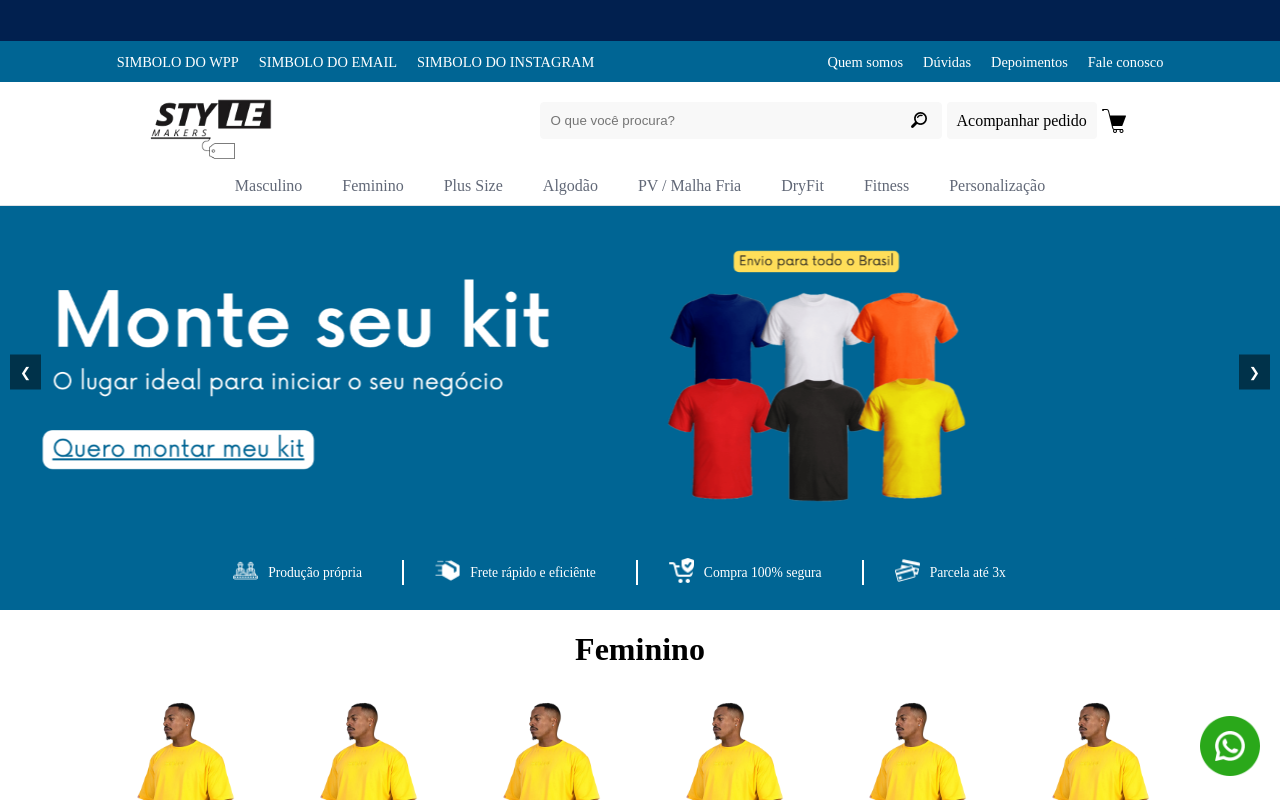
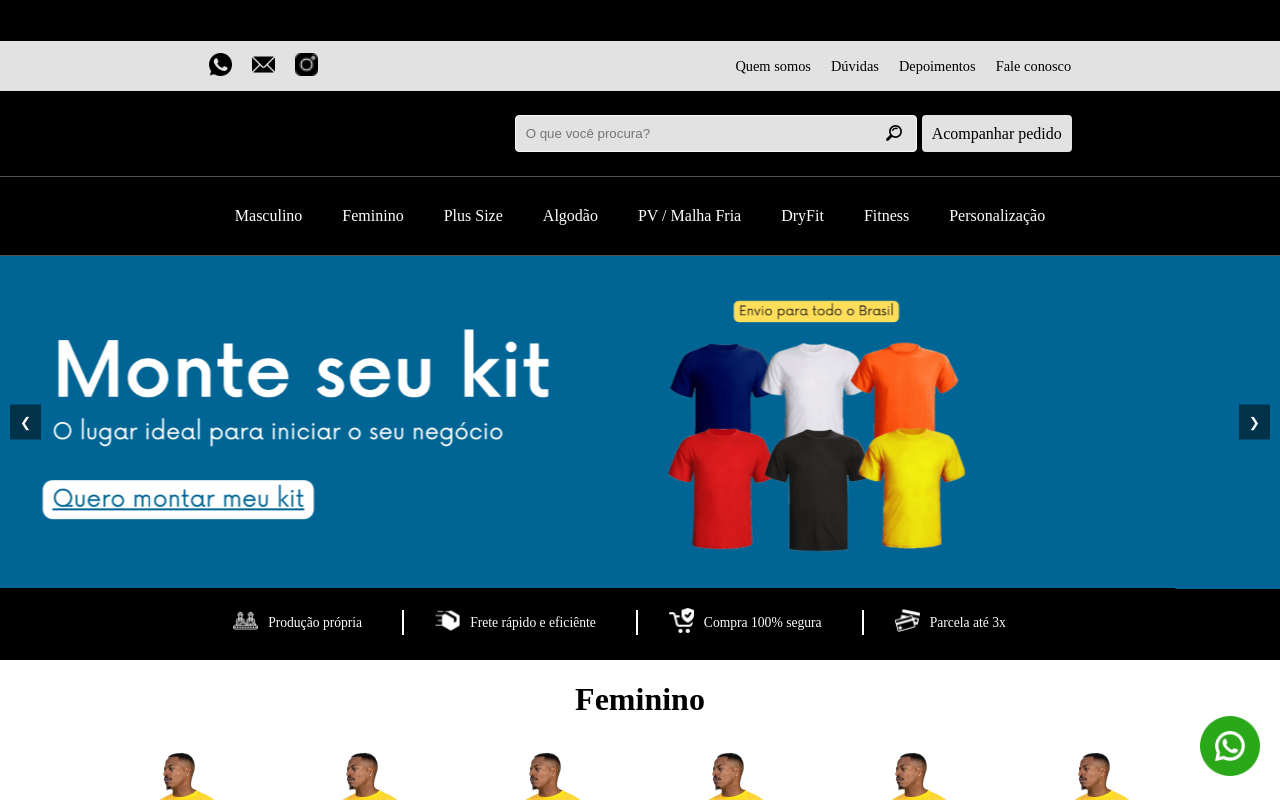
Before and after one commit to lucgoulart/fabricante-multimarcas, an Angular app: page / in a window 1280 px wide. Shown: the top 800 px of the page. Built offline with nearby package versions, Linux system fonts and the light colour scheme.

Commit message:
mudanças layout

```diff
--- a/src/app/components/header/header.component.css
+++ b/src/app/components/header/header.component.css
@@ -4,18 +4,19 @@ body {
 
 .header {
   .header-static {
-    background-color: #01204f;
+    background-color: #000;
     width: 100%;
     height: 41px;
   }
 
   .informations-manufacturer {
-    background-color: #006594;
+    background-color: #e2e2e2;
     width: 100%;
     display: flex;
     justify-content: space-around;
     padding-top: 11.5px;
     padding-bottom: 11.5px;
+    align-items: center;
 
     .informations-content {
       display: flex;
@@ -27,8 +28,12 @@ body {
           font-size: 0.9rem;
 
           .link-header-contact {
-            color: white;
+            color: #000;
             text-decoration: none;
+          }
+          .icon-header{
+            height: 23px;
+            width: 23px;
           }
         }
       }
@@ -38,8 +43,11 @@ body {
   .options-for-client {
     display: flex;
     justify-content: space-around;
-    margin-top: 20px;
     width: 100%;
+    background-color: #000;
+    align-items: center;
+    padding-top: 10px;
+    padding-bottom: 10px;
 
     .logo-style {
     height: 84px;
@@ -66,7 +74,7 @@ body {
         .input {
           .search {
             position: absolute;
-            background-color: #f8f8f8;
+            background-color: #e2e2e2;
             border-radius: 4px;
             border: 1px solid #f8f8f8;
             padding: 10px;
@@ -89,7 +97,7 @@ body {
       .track-order {
         display: flex;
         align-items: center;
-        background-color: #f8f8f8;
+        background-color: #e2e2e2;
         padding: 10px;
         border-radius: 4px;
         cursor: pointer;
@@ -116,8 +124,10 @@ body {
     display: flex;
     gap: 40px;
     justify-content: center;
-    padding: 10px;
-    border-bottom: 1px solid #dee2e6;
+    padding: 30px;
+    border-top: 1px solid #555555; ;
+    border-bottom: 1px solid #555555;
+    background-color: #000;
 
     .options {
       .option {
@@ -146,7 +156,7 @@ body {
 
 .link {
   text-decoration: none;
-  color: #616877;
+  color: #fff;
   position: relative;
 }
 
@@ -239,14 +249,14 @@ a:hover::before {
     .search-mobile{
       width: 100%;
       height: 37px;
-      background-color: #f8f8f8;
+      background-color: #e2e2e2;
       border-radius: 4px;
       border: 1px solid #f8f8f8;
     }
   }
   .icon-lupa-mobile{
     position: absolute;
-    width: 90%;
+    width: 88%;
     justify-content: end;
     display: flex;
   }
--- a/src/app/components/header/header.component.html
+++ b/src/app/components/header/header.component.html
@@ -6,13 +6,27 @@
   <div class="informations-manufacturer">
     <div class="informations-content">
       <div class="informations">
-        <span class="static-informations"><a href="" class="link-header-contact">SIMBOLO DO WPP</a></span>
+        <span class="static-informations">
+          <a href="https://wa.me/11988004463?text=Olá,%20gostaria%20de%20mais%20informações" target="_blank" class="link-header-contact">
+            <img src="whatsapp.png" alt="" class="icon-header">
+          </a>
+        </span>
       </div>
+
       <div class="informations">
-        <span class="static-informations"><a href=""  class="link-header-contact">SIMBOLO DO EMAIL</a></span>
+        <span class="static-informations">
+          <a href="mailto:email@example.com?subject=Assunto%20do%20Email&body=Olá,%20gostaria%20de%20mais%20informações" target="_blank" class="link-header-contact">
+            <img src="email.png" alt="Ícone de Email" class="icon-header">
+          </a>
+        </span>
       </div>
+
       <div class="informations">
-        <span class="static-informations"><a href="" class="link-header-contact">SIMBOLO DO INSTAGRAM</a></span>
+        <span class="static-informations">
+          <a href="https://www.instagram.com/style_makersbr/"  target="_blank" class="link-header-contact">
+            <img src="instagram.png" alt="" class="icon-header">
+          </a>
+      </span>
       </div>
     </div>
 
@@ -40,7 +54,8 @@
 
   <div class="options-for-client">
     <div class="logo-style">
-        <a href=""><img src="style-makers-rf.png" alt="" class="img-logo"></a>
+        <!-- <a href=""><img src="" alt="" class="img-logo"></a> -->
+        <span style="display: flex; margin-top: 37px;">LOGO AQUI </span>
     </div>
     <div class="search-shopping-cart">
       <div class="search-icon">
--- a/src/app/components/pagina-inicial/pagina-inicial.component.css
+++ b/src/app/components/pagina-inicial/pagina-inicial.component.css
@@ -92,7 +92,7 @@
 
 
 .informations-img{
-  background-color: #006594;
+  background-color: #000;
   display: flex;
   justify-content: center;
   margin-top: -4px;
```
